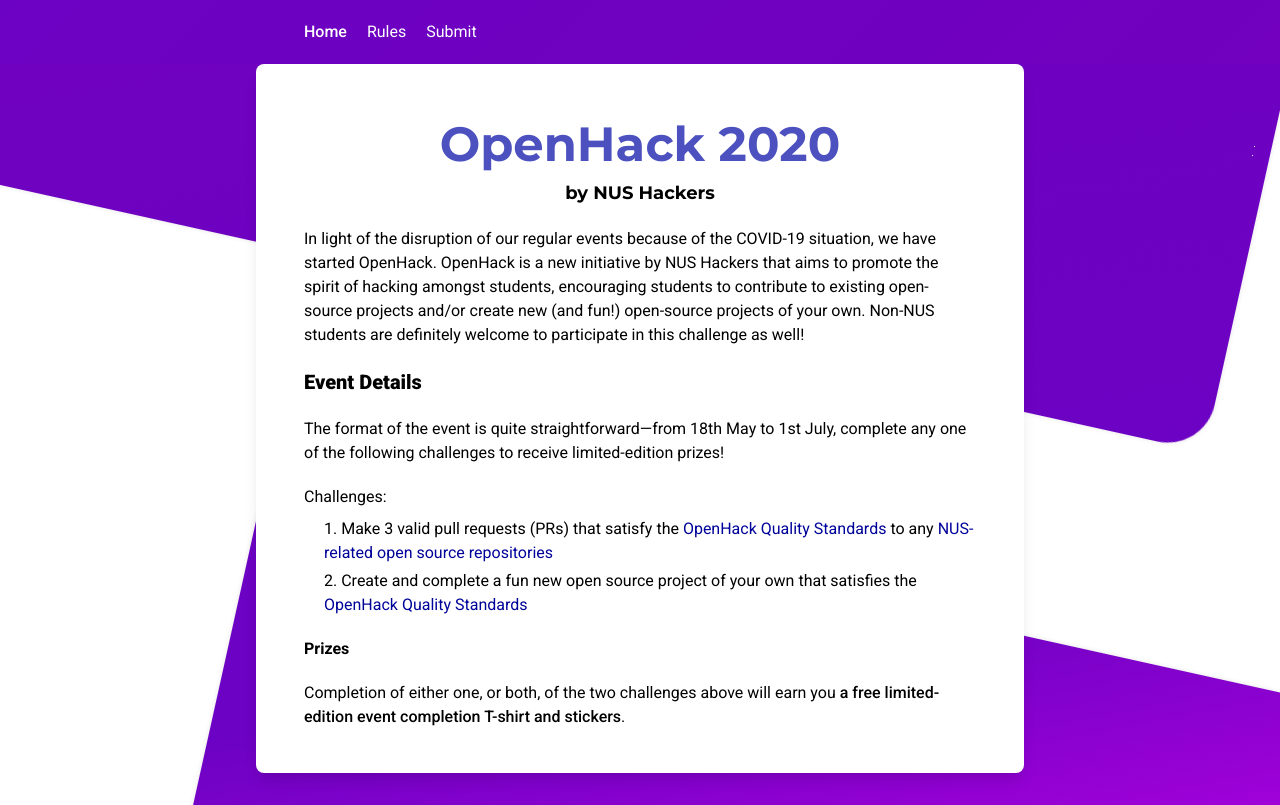
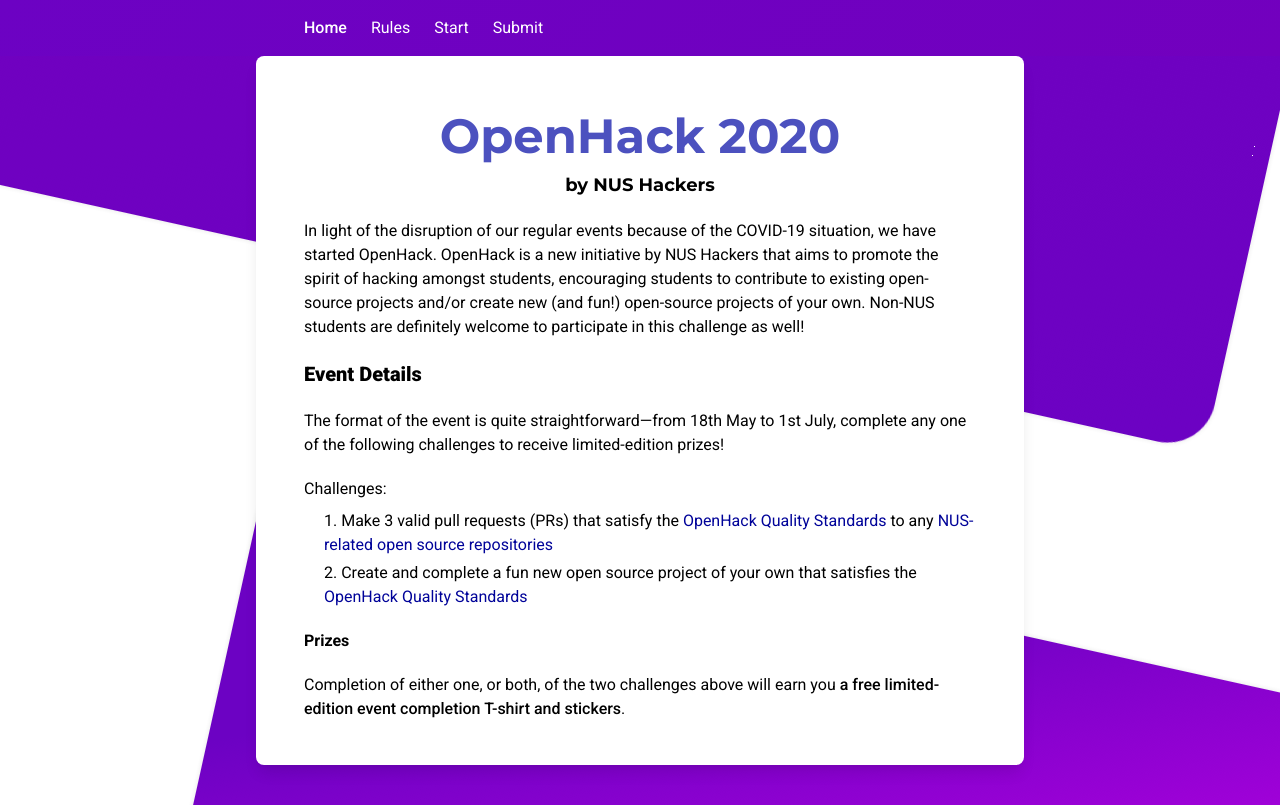
Before and after one commit to nushackers/openhack, a Next.js app: page / in a window 1280 px wide. Built offline with nearby package versions, Linux system fonts and the light colour scheme.

Commit message:
Add styling for smaller viewports for NavBar

```diff
--- a/components/NavBar.js
+++ b/components/NavBar.js
@@ -2,20 +2,25 @@
 
 const nav = () => (
   <>
-    <div className="header fixed top-0 w-full bg-opacity-100 bg-indigo-500">
-      <nav className="mx-auto w-11/12 max-w-screen-md md:w-5/6 my-4 px-4 md:px-12 py-1">
+    <div className="header fixed top-0 w-full bg-opacity-100">
+      <nav className="mx-auto max-w-screen-md w-full md:w-5/6 text-center md:text-left my-3 md:my-4 px-0 md:px-12">
         <Link className="inline-block" href="/">
-          <span className="font-medium text-white mr-5">Home</span>
+          <span className="font-medium text-white mr-6">Home</span>
         </Link>
-        <Link className="inline-block m-5" href="rules">
-          <span className="text-white mr-5">Rules</span>
+        <Link className="inline-block" href="rules">
+          <span className="text-white mr-6">Rules</span>
         </Link>
-        <Link className="inline-block m-5" href="submit">
-          <span className="text-white mr-5">Submit</span>
+        <Link className="inline-block" href="start">
+          <span className="text-white mr-6">Start</span>
+        </Link>
+        <Link className="inline-block" href="submit">
+          <span className="text-white">Submit</span>
         </Link>
       </nav>
     </div>
-    <div className="inline-block w-full my-5">OpenHack by NUS Hackers</div>
+    <div className="inline-block w-full my-3 md:my-4">
+      OpenHack by NUS Hackers
+    </div>
   </>
 );
 
```
